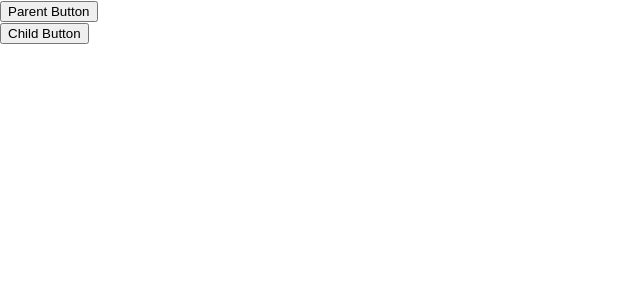
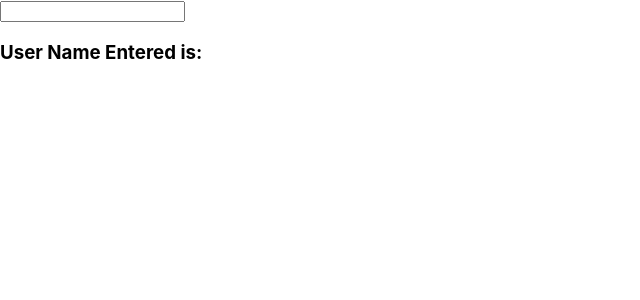
Before and after one commit to Mr-Brown-Rafi/React_Learning, a React (Create React App) app in the folder react_hooks/: page / in a window 1280 px wide. Shown: the top 300 px of the page, without its empty margins (0-640 px from the left). Built offline with nearby package versions, Linux system fonts and the light colour scheme.

Commit message:
simple app with out context, by using props

```diff
--- a/react_hooks/src/App.js
+++ b/react_hooks/src/App.js
@@ -1,5 +1,6 @@
 import './App.css';
-import ImperativeHook from './useImparativeHandleHook/imperativeHook'
+import ContextHook from './context_hook/context_hook';
+//import ImperativeHook from './useImparativeHandleHook/imperativeHook'
 //import UseLayoutEffectHookExplore from './usereducer_hook/UseLayoutEffectHookEExplore';
 //import UserefhookExplore from './useref_hook/UserefhookExplore';
 //import UseeffectExplore from './useeffect_hook/useeffectExplore';
@@ -13,7 +14,8 @@ function App() {
    //< UseeffectExplore/>
     //<UserefhookExplore />
     //<UseLayoutEffectHookExplore/>
-    <ImperativeHook />
+    //<ImperativeHook />
+    <ContextHook/>
   );
 }
 
--- /dev/null
+++ b/react_hooks/src/context_hook/Login.js
@@ -0,0 +1,11 @@
+import React from "react";
+
+const Login = (props) => {
+  return (
+    <>
+      <input onChange={(event) => props.setName(event.target.value)}></input>
+    </>
+  );
+};
+
+export default Login;
--- /dev/null
+++ b/react_hooks/src/context_hook/User.js
@@ -0,0 +1,11 @@
+import React from "react";
+
+const User = (props) => {
+  return (
+    <>
+      <h3>User Name Entered is: {props.name}</h3>
+    </>
+  );
+};
+
+export default User;
--- /dev/null
+++ b/react_hooks/src/context_hook/context_hook.js
@@ -0,0 +1,16 @@
+import React, { useState } from "react";
+import Login from "./Login";
+import User from "./User";
+
+
+const ContextHook = () => {
+  const [name, setName] = useState("");
+  return (
+    <>
+      <Login setName={setName}></Login>
+      <User name={name}></User>
+    </>
+  );
+};
+
+export default ContextHook;
```
